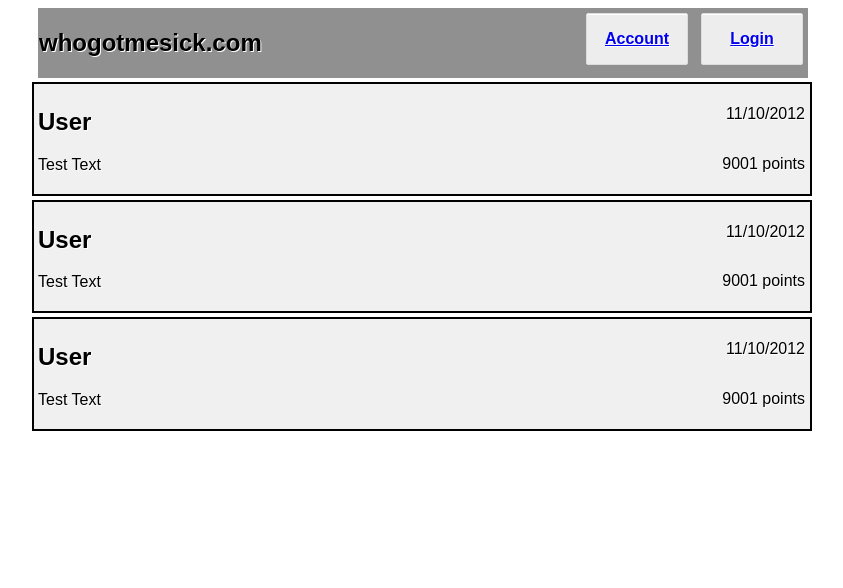
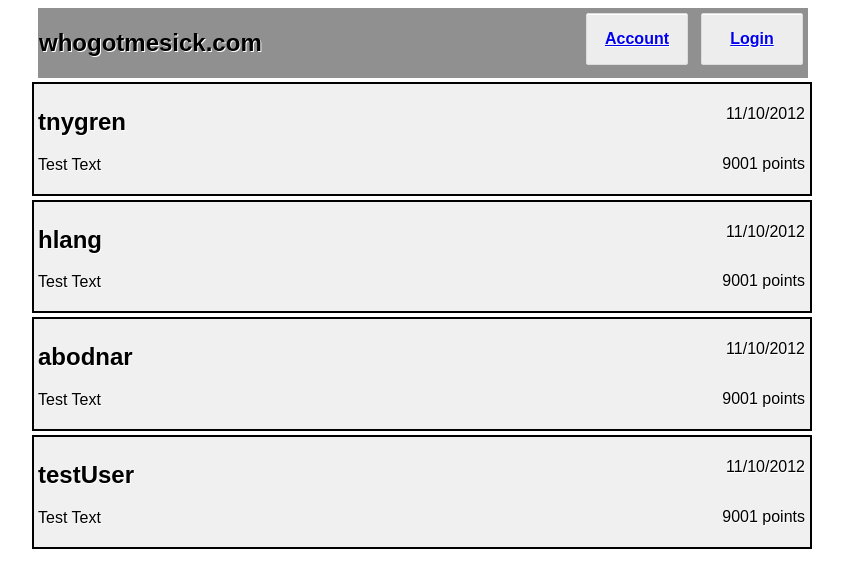
Before and after one commit to timmNygren/whoGotMeSick, a PHP site: page / in a window 1280 px wide. Shown: the top 588 px of the page, without its empty margins (228-1071 px from the left). Run offline with PHP 8.4, Linux system fonts and the light colour scheme; data comes from the database, SQL or seed files in the repository.

Commit message:
lists users in database

```diff
--- a/index.php
+++ b/index.php
@@ -33,26 +33,28 @@
 		<a href="sickometer.php">Account</a>
 	</div>
 	</article>
-	<article class="main">
-	  <h1>User</h1>
-	  <p>Test Text</p>
-	  <p class="top_right">11/10/2012</p>
-	  <p class="bottom_right">9001 points</p>
-	</article>
 
-	<article class="main">
-	  <h1>User</h1>
-	  <p>Test Text</p>
-	  <p class="top_right">11/10/2012</p>
-	  <p class="bottom_right">9001 points</p>
-	</article>
+	<?php
+		$db = new mysqli('localhost', 'team17', 'rhubarb', 'team17_database');
+		if (mysqli_connect_errno()) {
+			echo 'Error: Could not connect to database.  Please try again later.';
+			exit;
+		}
 
-	<article class="main">
-	  <h1>User</h1>
-	  <p>Test Text</p>
-	  <p class="top_right">11/10/2012</p>
-	  <p class="bottom_right">9001 points</p>
-	</article>
+		$result = mysqli_query($db,"SELECT * FROM users");
 
+		while($row = mysqli_fetch_array($result))
+		  {
+			echo "<article class='main'>";
+			echo "<h1>". $row['username'] ."</h1>";
+			echo "<p>Test Text</p>";
+			echo "<p class='top_right'>11/10/2012</p>";
+			echo "<p class='bottom_right'>9001 points</p>";
+			echo "</article>";
+		  }
+
+
+		$db->close();
+	?>
 </body>
 </html>
```
